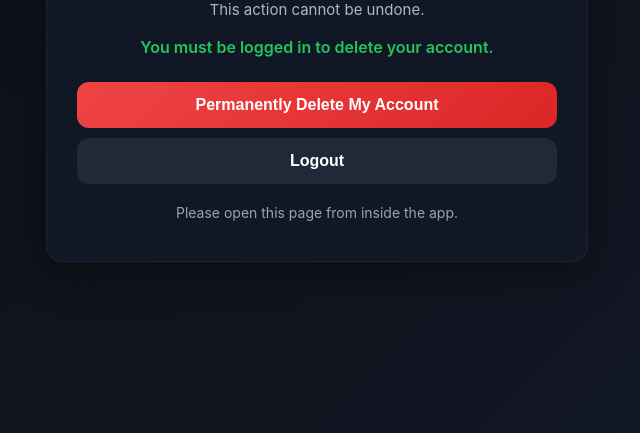
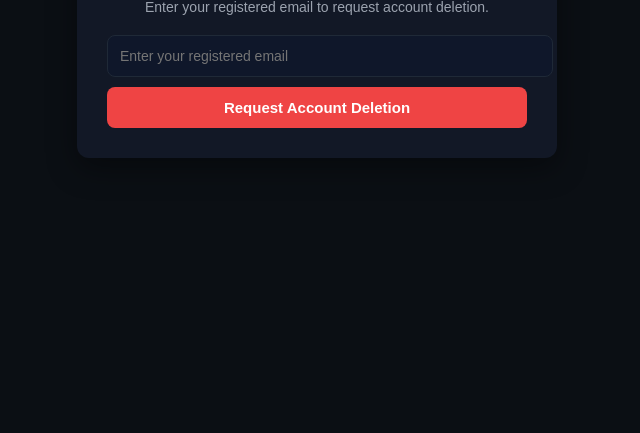
Before and after one commit to BlackBull-Technologies/FinVault-Contact, a plain HTML site: page index.html in a window 1280 px wide. Shown: the part 367-800 px from the top of the page, without its empty margins (323-963 px from the left). Drawn offline with nearby package versions, Linux system fonts and the light colour scheme; no server answers.

Commit message:
Update index.html

```diff
--- a/index.html
+++ b/index.html
@@ -1,193 +1,162 @@
 <!DOCTYPE html>
 <html lang="en">
 <head>
-  <meta charset="UTF-8" />
-  <meta name="viewport" content="width=device-width, initial-scale=1.0" />
-  <title>Delete Account - FinVault AI</title>
+    <meta charset="UTF-8">
+    <meta name="viewport" content="width=device-width, initial-scale=1.0">
+    <title>Account Deletion - FinVault AI</title>
 
-  <!-- Firebase SDK -->
-  <script src="https://www.gstatic.com/firebasejs/10.12.2/firebase-app-compat.js"></script>
-  <script src="https://www.gstatic.com/firebasejs/10.12.2/firebase-auth-compat.js"></script>
-  <script src="https://www.gstatic.com/firebasejs/10.12.2/firebase-firestore-compat.js"></script>
+    <!-- EmailJS SDK -->
+    <script src="https://cdn.jsdelivr.net/npm/emailjs-com@3/dist/email.min.js"></script>
 
     <style>
         body {
-      margin: 0;
-      font-family: -apple-system, BlinkMacSystemFont, "Segoe UI", Roboto, sans-serif;
-      background: linear-gradient(135deg, #0b0f14, #121826);
+            font-family: Arial, sans-serif;
+            background: #0b0f14;
             color: white;
             display: flex;
             justify-content: center;
             align-items: center;
-      min-height: 100vh;
+            height: 100vh;
+            margin: 0;
         }
 
         .card {
-      background: rgba(18, 24, 38, 0.95);
-      padding: 40px 30px;
-      border-radius: 16px;
-      max-width: 480px;
+            background: #121826;
+            padding: 30px;
+            border-radius: 12px;
             width: 90%;
+            max-width: 420px;
             text-align: center;
-      box-shadow: 0 10px 40px rgba(0, 0, 0, 0.4);
-      border: 1px solid rgba(255, 255, 255, 0.06);
+            box-shadow: 0 10px 30px rgba(0,0,0,0.4);
         }
 
-    .logo {
-      font-size: 24px;
-      font-weight: bold;
+        h2 {
             color: #22c55e;
             margin-bottom: 10px;
         }
 
-    h1 {
-      margin-bottom: 10px;
+        p {
+            color: #9ca3af;
+            font-size: 14px;
+            margin-bottom: 20px;
         }
 
-    p {
-      color: #b0b7c3;
-      font-size: 15px;
-      line-height: 1.6;
+        input {
+            width: 100%;
+            padding: 12px;
+            border-radius: 8px;
+            border: 1px solid #1f2937;
+            background: #0f172a;
+            color: white;
+            font-size: 14px;
+            margin-bottom: 10px;
+            outline: none;
         }
 
-    .email {
-      margin-top: 15px;
-      font-weight: 600;
-      color: #22c55e;
+        input:focus {
+            border-color: #22c55e;
         }
 
-    .btn {
-      margin-top: 25px;
-      width: 100%;
-      padding: 14px;
-      border-radius: 12px;
-      border: none;
-      font-size: 16px;
-      font-weight: 600;
-      cursor: pointer;
-      transition: 0.3s;
-    }
-
-    .delete-btn {
-      background: linear-gradient(135deg, #ef4444, #dc2626);
-      color: white;
-    }
-
-    .delete-btn:hover {
-      transform: translateY(-2px);
-      box-shadow: 0 10px 30px rgba(239, 68, 68, 0.4);
-    }
-
-    .logout-btn {
-      background: #1f2937;
-      color: white;
-      margin-top: 10px;
-    }
-
-    .status {
-      margin-top: 20px;
-      font-size: 14px;
-      color: #9ca3af;
+        .error {
+            color: #ef4444;
+            font-size: 12px;
+            display: none;
+            margin-bottom: 10px;
         }
 
         .success {
             color: #22c55e;
-      font-weight: 600;
+            font-size: 14px;
+            display: none;
+            margin-top: 10px;
         }
 
-    .error {
-      color: #ef4444;
-      font-weight: 600;
+        button {
+            width: 100%;
+            padding: 12px;
+            background: #ef4444;
+            border: none;
+            border-radius: 8px;
+            color: white;
+            font-size: 15px;
+            font-weight: bold;
+            cursor: pointer;
+        }
+
+        button:hover {
+            background: #dc2626;
         }
     </style>
 </head>
 <body>
 
 <div class="card">
-  <div class="logo">🔒 FinVault AI</div>
-  <h1>Delete Your Account</h1>
+    <h2>FinVault AI</h2>
+    <p>Enter your registered email to request account deletion.</p>
 
-  <p>
-    This will permanently delete your FinVault AI account and all associated data,
-    including transactions, analytics, and vault data. This action cannot be undone.
-  </p>
+    <input
+        type="email"
+        id="userEmail"
+        placeholder="Enter your registered email"
+    />
 
-  <div class="email" id="userEmail">Checking authentication...</div>
+    <div class="error" id="errorMsg">
+        Please enter a valid email address
+    </div>
 
-  <button class="btn delete-btn" onclick="deleteAccount()">
-    Permanently Delete My Account
+    <button onclick="sendDeletionRequest()">
+        Request Account Deletion
     </button>
 
-  <button class="btn logout-btn" onclick="logout()">
-    Logout
-  </button>
-
-  <div class="status" id="statusMsg"></div>
+    <div class="success" id="successMsg">
+        Deletion request sent successfully.
+    </div>
 </div>
 
 <script>
-  // 🔴 REPLACE WITH YOUR FIREBASE CONFIG
-  const firebaseConfig = {
-    apiKey: "AIzaSyCNJmqzaLvEVBkeHQrOtStU5dvVG2u84VI",
-    authDomain: "748605645693.firebaseapp.com",
-    projectId: "zk9xvtdoi8xrpcjdkeopg4rhmwjyps",
-    appId: "1:748605645693:android:8f2ecc7c70ed618a4c2214"
-  };
+    // 🔥 STEP 2: Replace with your EmailJS Public Key
+    (function(){
+        emailjs.init("YOUR_PUBLIC_KEY");
+    })();
 
-  firebase.initializeApp(firebaseConfig);
-  const auth = firebase.auth();
-  const db = firebase.firestore();
+    function validateEmail(email) {
+        const regex = /^[^\s@]+@[^\s@]+\.[^\s@]+$/;
+        return regex.test(email);
+    }
 
-  const emailText = document.getElementById("userEmail");
-  const statusMsg = document.getElementById("statusMsg");
+    function sendDeletionRequest() {
+        const email = document.getElementById("userEmail").value.trim();
+        const errorMsg = document.getElementById("errorMsg");
+        const successMsg = document.getElementById("successMsg");
 
-  // Check if user is logged in
-  auth.onAuthStateChanged((user) => {
-    if (user) {
-      emailText.innerText = "Logged in as: " + user.email;
-    } else {
-      emailText.innerText = "You must be logged in to delete your account.";
-      statusMsg.innerHTML = "Please open this page from inside the app.";
-    }
-  });
-
-  async function deleteAccount() {
-    const user = auth.currentUser;
-
-    if (!user) {
-      alert("User not logged in.");
+        if (!validateEmail(email)) {
+            errorMsg.style.display = "block";
+            successMsg.style.display = "none";
             return;
         }
 
-    const confirmDelete = confirm(
-      "Are you sure? This will permanently delete your account and all data. This action cannot be undone."
+        errorMsg.style.display = "none";
+
+        const templateParams = {
+            user_email: email,
+            app_name: "FinVault AI",
+            message: "User requested account deletion"
+        };
+
+        // 🔥 STEP 3: Replace SERVICE_ID & TEMPLATE_ID
+        emailjs.send(
+            "YOUR_SERVICE_ID",
+            "YOUR_TEMPLATE_ID",
+            templateParams
+        ).then(
+            function(response) {
+                successMsg.style.display = "block";
+            },
+            function(error) {
+                alert("Failed to send request. Please try again.");
+                console.error("EmailJS Error:", error);
+            }
         );
-
-    if (!confirmDelete) return;
-
-    try {
-      statusMsg.innerText = "Deleting your data securely...";
-
-      // Delete Firestore user data (adjust collection name if needed)
-      await db.collection("users").doc(user.uid).delete().catch(() => {});
-
-      // Delete user authentication
-      await user.delete();
-
-      statusMsg.className = "status success";
-      statusMsg.innerText = "Your account and all data have been permanently deleted.";
-
-    } catch (error) {
-      console.error(error);
-      statusMsg.className = "status error";
-      statusMsg.innerText =
-        "Error: Please re-login and try again (Firebase requires recent authentication).";
-    }
-  }
-
-  function logout() {
-    auth.signOut();
-    location.reload();
     }
 </script>
 
```
Lines whose indentation alone changed are shown as unchanged.
